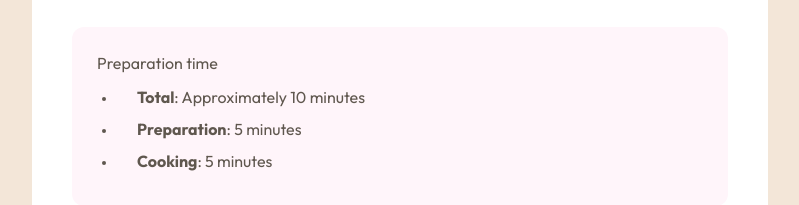
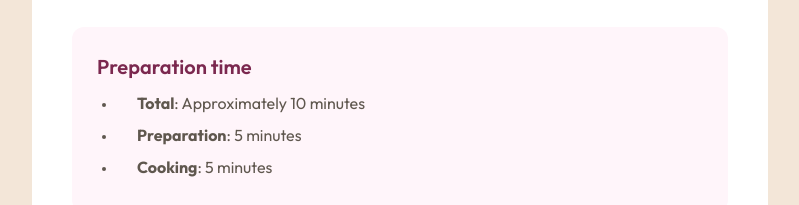
Before and after one commit to stautuan/semantic-html-recipe-page, a plain HTML site: page index.html in a window 1280 px wide. Shown: the part 595-800 px from the top of the page, without its empty margins (240-1039 px from the left). Drawn offline with Linux system fonts and the light colour scheme.

Commit message:
Update styles.css
Changed a class name

```diff
--- a/styles.css
+++ b/styles.css
@@ -69,7 +69,7 @@ h2 {
   margin-bottom: 20px;
 }
 
-h3 {
+.preparation--title {
   font-size: 20px;
   font-weight: 600;
   color: #7b284f;
```
